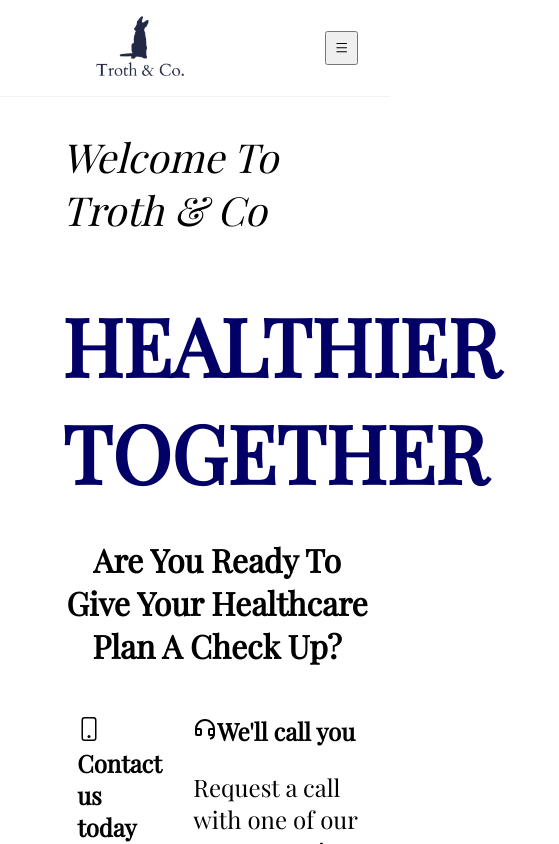
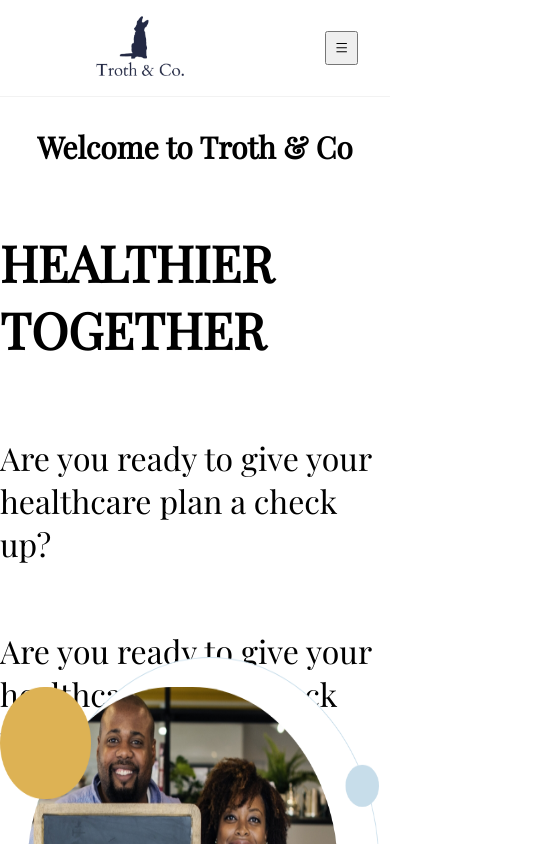
Before and after one commit to Amaretess/troth-website, a React (Create React App) app: page / in a window 390 px wide. Shown: the top 844 px of the page, 559 px wide, since content can reach past the window. Built offline with nearby package versions, Linux system fonts and the light colour scheme.

Commit message:
officially fixed responsiveness

```diff
--- a/src/pages/HomePage.jsx
+++ b/src/pages/HomePage.jsx
@@ -1,6 +1,6 @@
 import React from 'react'
 import '../App.css';
-import Jumbotron from '../components/home/Jumbotron';
+import HomeBanner from '../styles/home/HomeBanner';
 import Section from '../components/common/Section';
 import Banner from '../components/home/Banner';
 import AboutUsSection from '../components/home/AboutUsSection';
@@ -20,7 +20,7 @@ const HomePage = () => {
 
     return (
         <>
-            <Jumbotron />
+            <HomeBanner />
             <Section isGray="true" isOpen="true" data={data} p="We can help anyone located in AK, AZ, CA, DC, FL, ID, MT, NC, NJ, OR, PA, TX, and WA" title='Medicare' description='Medicare plans can cover physicians, hospitalization, and prescription drug coverage in one simple plan.' image={image} alt='surfer dude' backgroundColor="gray">
             </Section>
             <Section isOpen2="true" data={data2} className="section-2" title='Small Business & Group Health Insurance Plans' description='Group Insurance health plans provide coverage to a group of members, usually comprised of company employees or members of an organization.' image2={image2} alt="couple business" p="test"   >
--- /dev/null
+++ b/src/styles/home/HomeBanner.jsx
@@ -0,0 +1,55 @@
+import styled from "styled-components";
+import image from '../../images/banner1_new.png';
+
+
+const HomeBanner = () => {
+    return (<Header>
+        <Container>
+            <Title>Welcome to Troth & Co</Title>
+            <Slogan>HEALTHIER TOGETHER</Slogan>
+            <Description>Are you ready to give your healthcare plan a check up?</Description>
+            <Description>Are you ready to give your healthcare plan a check up?</Description>
+
+        </Container>
+        <Image src={image} />
+    </Header>);
+}
+
+export default HomeBanner;
+
+const Header = styled.header`
+    height: auto;
+    width: 100vw;
+    display: flex;
+    justify-content: space-around;
+    align-items: center;
+    flex-wrap: wrap;
+    margin: 10px 0;
+
+`
+const Container = styled.div`
+    height: 550px;
+    width: 550px;
+    display: flex;
+    flex-direction: column;
+    justify-content: space-around;
+    align-items: center;
+`
+
+const Image = styled.img`
+    height: 450px;
+    width: 450px;
+`
+
+const Title = styled.h1`
+    font-size: 30px;
+`
+
+const Slogan = styled.h2`
+    font-size: 50px;
+
+`
+
+const Description = styled.p`
+        font-size: 32px;
+`
--- a/src/styles/home/jumbotron.js
+++ b/src/styles/home/jumbotron.js
@@ -5,6 +5,7 @@ export const Container = styled.div`
   justify-content: center;
   align-items: center;
   margin-top: 2rem;
+  width: 100vw;
   @media (max-width: 1250px) {
     flex-direction: column;
     flex-wrap: wrap;
@@ -14,13 +15,12 @@ export const Container = styled.div`
 
 export const TextContainer = styled.div`
   display: flex;
-  justify-content: space-evenly;
+  justify-content: center;
   flex-direction: column;
   flex-wrap: wrap;
-  width: 30vw;
+  width: 100vw;
   @media (max-width: 1250px) {
     flex-wrap: wrap;
-    margin-left: -20rem;
   }
 `;
 
@@ -30,10 +30,8 @@ export const ImageContainer = styled.div`
 
 export const Img = styled.img`
   height: 60vh;
-  margin-left: 3rem;
   @media (max-width: 900px) {
     height: 40vh;
-    margin-right: 5rem;
   }
 `;
 
```
